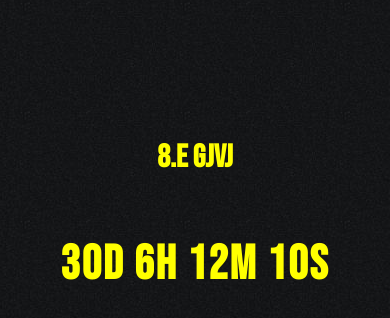
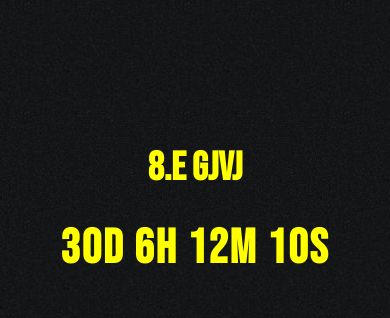
Before and after one commit to Honzovec97/qr, a website: page index.html in a window 390 px wide. Drawn offline with Linux system fonts and the light colour scheme.

Commit message:
Update index.html

```diff
--- a/index.html
+++ b/index.html
@@ -24,7 +24,7 @@
         }
 
         .countdown {
-            padding-top: 10%;
+            padding-top: 2%;
             align-items: center;
             justify-content: center;
             text-align: center;
@@ -72,7 +72,7 @@
             }
 
             h1 {
-                font-size: 32px;
+                font-size: 40px;
             }
         }
 
```
